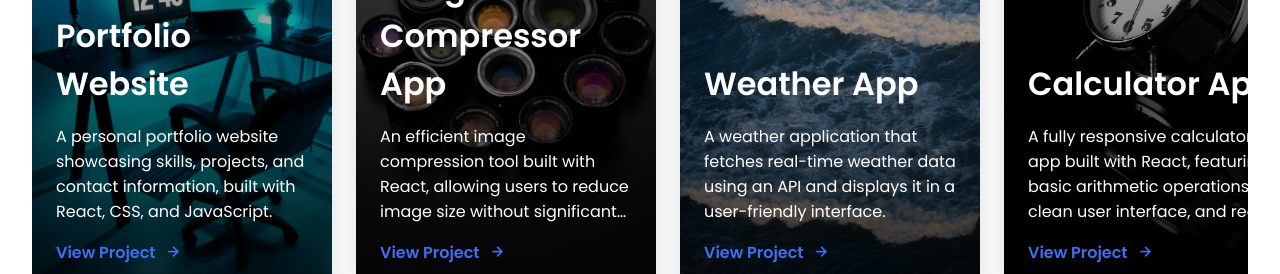
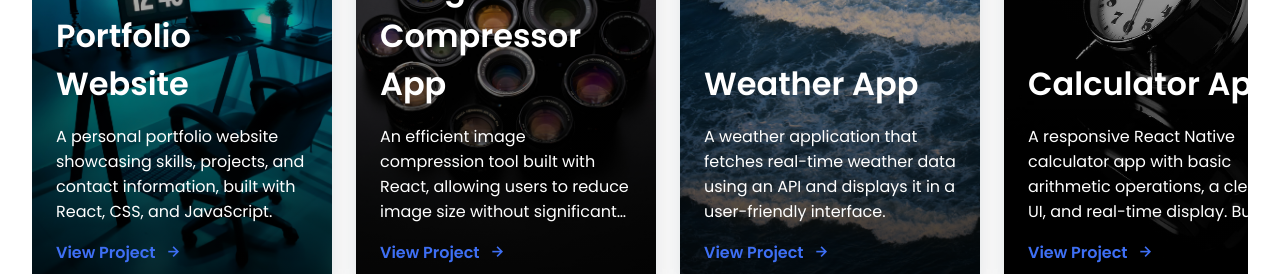
Before and after one commit to skrnjoshi/skrn-portfolio, a React (Create React App) app: page / in a window 1280 px wide. Shown: the part 2660-2934 px from the top of the page. Built offline with nearby package versions, Linux system fonts and the light colour scheme.

Commit message:
20 march 2nd commit

```diff
--- a/src/components/Projects.js
+++ b/src/components/Projects.js
@@ -55,7 +55,7 @@ const Projects = () => {
     {
       title: "Calculator App",
       description:
-        "A fully responsive calculator app built with React, featuring basic arithmetic operations, a clean user interface, and real-time calculation display.",
+        "A responsive React Native calculator app with basic arithmetic operations, a clean UI, and real-time display. Built for iOS and Android.",
       image: projectImage3,
       link: "https://github.com/skrnjoshi/skrn-calculator.git",
     },
```
